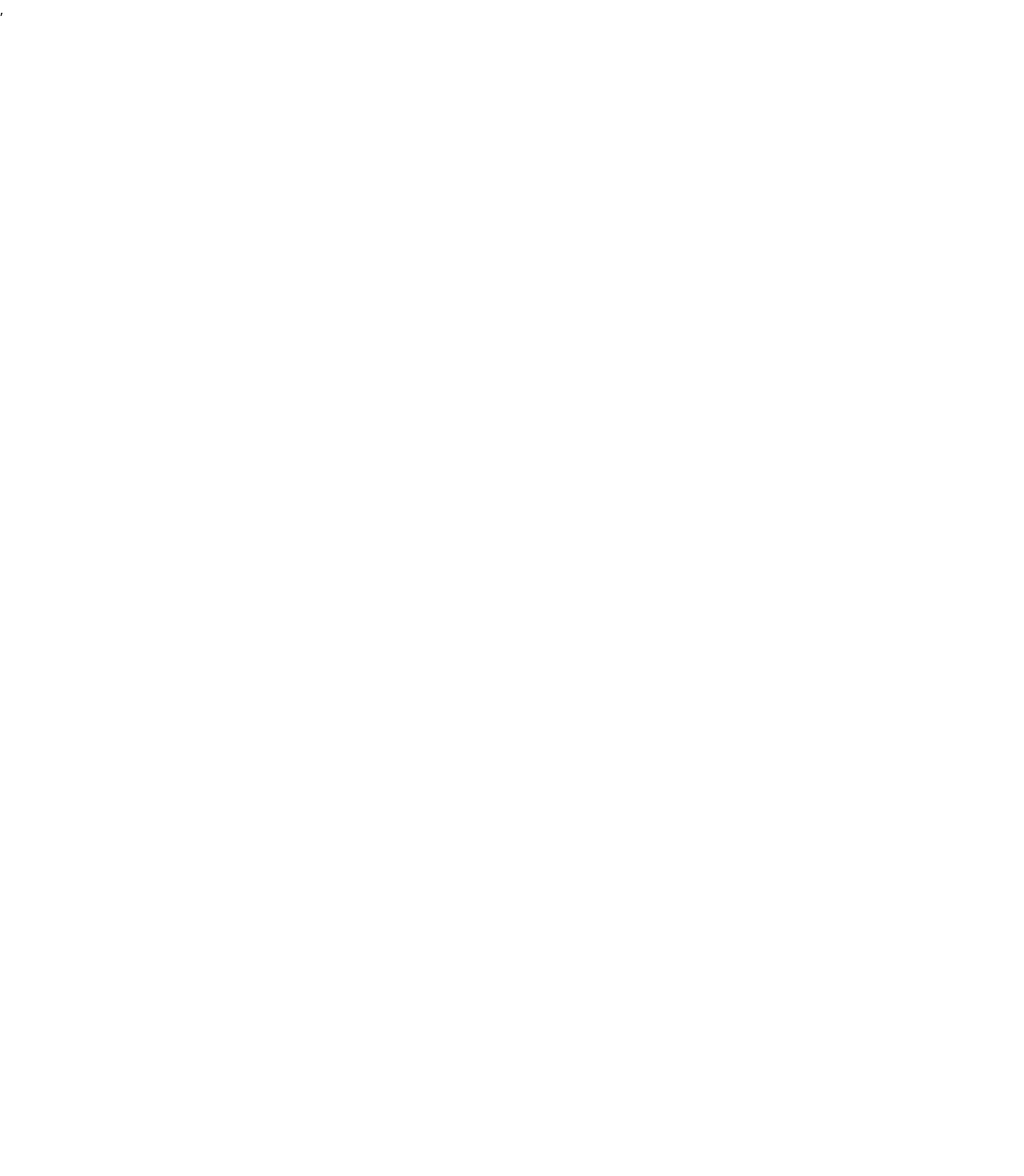
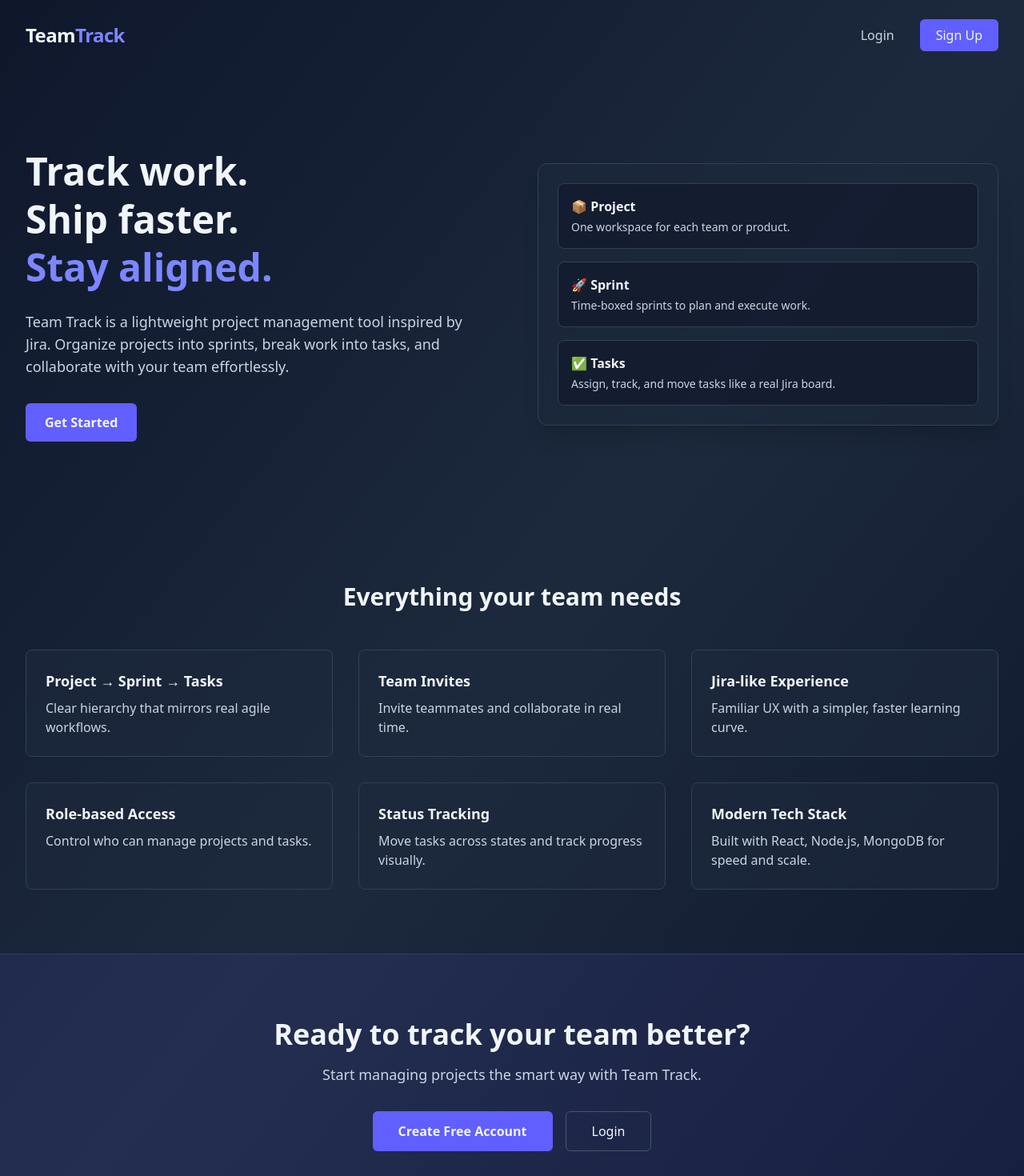
Before and after one commit to mayhemking007/TeamTrack, a React app in the folder frontend/: page / in a window 1280 px wide. Before the commit this address had no page. Shown: the top 1470 px of the page at 80% size. Before the commit the page ends 800 px from the top, so only its background shows below. Built offline with nearby package versions, Linux system fonts and the light colour scheme; the HTML template or start-up script is replaced by a standard one.

Commit message:
Improved css of login and signup pages.

```diff
--- a/frontend/src/App.tsx
+++ b/frontend/src/App.tsx
@@ -16,11 +16,13 @@ import CreateSprint from "./pages/CreateSprintPage";
 import SingleSprintPage from "./pages/SingleSprintPage";
 import CreateTeam from "./pages/CreateTeam";
 import SingleTaskPage from "./pages/SingleTaskPage";
+import LandingPage from "./pages/LandingPage";
 
 function App() {
   return (
     <BrowserRouter>
     <Routes>
+      <Route path={"/"} element={<LandingPage />}></Route>
       <Route path={"/login"} element={<Login />} />
 
       <Route path={"/signup"} element={<Signup />} />
--- /dev/null
+++ b/frontend/src/pages/LandingPage.tsx
@@ -0,0 +1,151 @@
+import React from "react";
+import { useNavigate } from "react-router";
+
+export default function LandingPage() {
+    const navigate = useNavigate();
+  return (
+    <div className="min-h-screen bg-gradient-to-br from-slate-900 via-slate-800 to-slate-900 text-slate-100">
+      {/* Navbar */}
+      <nav className="flex items-center justify-between px-8 py-6 max-w-7xl mx-auto">
+        <div className="text-2xl font-bold tracking-tight">
+          Team<span className="text-indigo-400">Track</span>
+        </div>
+
+        <div className="flex items-center gap-4">
+          <button onClick={() => navigate('/login')} className="px-4 py-2 rounded-md text-slate-300 hover:text-white transition">
+            Login
+          </button>
+          <button onClick={() => navigate('/signup')} className="px-5 py-2 rounded-md bg-indigo-500 hover:bg-indigo-600 transition font-medium">
+            Sign Up
+          </button>
+        </div>
+      </nav>
+
+      {/* Hero Section */}
+      <section className="max-w-7xl mx-auto px-8 py-24 grid md:grid-cols-2 gap-16 items-center">
+        <div>
+          <h1 className="text-5xl font-extrabold leading-tight">
+            Track work.
+            <br />
+            Ship faster.
+            <br />
+            <span className="text-indigo-400">Stay aligned.</span>
+          </h1>
+
+          <p className="mt-6 text-lg text-slate-300 max-w-xl">
+            Team Track is a lightweight project management tool inspired by Jira.
+            Organize projects into sprints, break work into tasks, and collaborate
+            with your team effortlessly.
+          </p>
+
+          <div className="mt-8 flex gap-4">
+            <button onClick={() => navigate('/login')} className="px-6 py-3 bg-indigo-500 hover:bg-indigo-600 rounded-md font-semibold transition">
+              Get Started
+            </button>
+          </div>
+        </div>
+
+        {/* Hero Card */}
+        <div className="bg-slate-800/60 backdrop-blur rounded-xl p-6 shadow-xl border border-slate-700">
+          <div className="space-y-4">
+            <Card title="📦 Project">
+              One workspace for each team or product.
+            </Card>
+            <Card title="🚀 Sprint">
+              Time-boxed sprints to plan and execute work.
+            </Card>
+            <Card title="✅ Tasks">
+              Assign, track, and move tasks like a real Jira board.
+            </Card>
+          </div>
+        </div>
+      </section>
+
+      {/* Features */}
+      <section className="max-w-7xl mx-auto px-8 py-20">
+        <h2 className="text-3xl font-bold text-center mb-12">
+          Everything your team needs
+        </h2>
+
+        <div className="grid md:grid-cols-3 gap-8">
+          <Feature
+            title="Project → Sprint → Tasks"
+            description="Clear hierarchy that mirrors real agile workflows."
+          />
+          <Feature
+            title="Team Invites"
+            description="Invite teammates and collaborate in real time."
+          />
+          <Feature
+            title="Jira-like Experience"
+            description="Familiar UX with a simpler, faster learning curve."
+          />
+          <Feature
+            title="Role-based Access"
+            description="Control who can manage projects and tasks."
+          />
+          <Feature
+            title="Status Tracking"
+            description="Move tasks across states and track progress visually."
+          />
+          <Feature
+            title="Modern Tech Stack"
+            description="Built with React, Node.js, MongoDB for speed and scale."
+          />
+        </div>
+      </section>
+
+      {/* CTA */}
+      <section className="bg-indigo-500/10 border-t border-slate-700">
+        <div className="max-w-7xl mx-auto px-8 py-20 text-center">
+          <h2 className="text-4xl font-bold">
+            Ready to track your team better?
+          </h2>
+          <p className="mt-4 text-slate-300 text-lg">
+            Start managing projects the smart way with Team Track.
+          </p>
+
+          <div className="mt-8 flex justify-center gap-4">
+            <button onClick={() => navigate('/signup')} className="px-8 py-3 bg-indigo-500 hover:bg-indigo-600 rounded-md font-semibold transition">
+              Create Free Account
+            </button>
+            <button onClick={() => navigate('/login')} className="px-8 py-3 border border-slate-600 rounded-md hover:bg-slate-800 transition">
+              Login
+            </button>
+          </div>
+        </div>
+      </section>
+
+      {/* Footer */}
+      <footer className="py-8 text-center text-slate-400 text-sm">
+        © {new Date().getFullYear()} Team Track. All rights reserved.
+      </footer>
+    </div>
+  );
+}
+
+/* ----------------- Components ----------------- */
+
+function Feature( {
+  title,
+  description,
+}: {
+  title: string;
+  description: string;
+}) {
+  return (
+    <div className="bg-slate-800/60 border border-slate-700 rounded-lg p-6 hover:border-indigo-500 transition">
+      <h3 className="text-lg font-semibold mb-2">{title}</h3>
+      <p className="text-slate-300">{description}</p>
+    </div>
+  );
+}
+
+function Card({title, children} : {title : string, children : React.ReactNode}) {
+  return (
+    <div className="bg-slate-900/60 border border-slate-700 rounded-lg p-4">
+      <h4 className="font-semibold mb-1">{title}</h4>
+      <p className="text-slate-300 text-sm">{children}</p>
+    </div>
+  );
+}
--- a/frontend/src/pages/Login.tsx
+++ b/frontend/src/pages/Login.tsx
@@ -50,25 +50,31 @@ export default function Login(){
         )
     }
     return (
-        <div className="bg-blue-200 h-screen flex items-center justify-center">
-            <div className="bg-white rounded-lg border-1 shadow-md w-120 h-85 px-4 py-4">
-                <h1>Log In</h1>
+        <div className="min-h-screen bg-gradient-to-br from-slate-900 via-slate-800 to-slate-900 flex items-center justify-center">
+            <div className="bg-slate-900 border border-slate-700 rounded-xl shadow-xl w-[28rem] px-8 py-8">
+                <h1 className="text-3xl font-bold text-white text-center mb-8">Log In</h1>
                 <div>
-                    <div>
-                        <label>Username</label>
+                    <div className="mb-6">
+                        <label className="block text-slate-300 mb-2 text-sm">Username</label>
                         <input type="text" onChange={(e) => {
                             setUsername(e.target.value)
-                        }} name="username" id="username" placeholder="Username" className="border-1 rounded-md mx-4 my-4 px-2 py-1"/>
+                        }} name="username" id="username" placeholder="Username" className="w-full rounded-md bg-slate-800 border border-slate-600 text-white px-3 py-2 focus:outline-none focus:ring-2 focus:ring-indigo-500"/>
                     </div>
-                    <div>
-                        <label>Password</label>
+                    <div  className="mb-6">
+                        <label className="block text-slate-300 mb-2 text-sm">Password</label>
                         <input type="password" onChange={(e) => {
                             setPassword(e.target.value)
-                        }} name="password" id="password" ref={passRef} placeholder="Write Your Password" className="border-1 rounded-md mx-4 my-4 px-2 py-1" />
-                        <button onClick={passwordToggle}>Show</button>
+                        }} name="password" id="password" ref={passRef} placeholder="Write Your Password" className="flex-1 rounded-md bg-slate-800 border border-slate-600 text-white px-3 py-2 focus:outline-none focus:ring-2 focus:ring-indigo-500" />
+                        <button className="mx-4 px-3 py-2 text-sm rounded-md bg-slate-700 text-slate-200 hover:bg-slate-600 transition" onClick={passwordToggle}>Show</button>
                     </div>
                 </div>
-                <button onClick={submitHandler} type="submit">Submit</button>
+                <button className="w-full mt-2 bg-indigo-500 hover:bg-indigo-600 text-white font-semibold py-2 rounded-md transition" onClick={submitHandler} type="submit">Submit</button>
+                <p className="text-center text-slate-400 text-sm mt-6">
+                    Don&apos;t have an account?{" "}
+                    <a href="/signup" className="text-indigo-400 hover:underline">
+                        Sign Up
+                    </a>
+                </p>
             </div>
         </div>
     )
--- a/frontend/src/pages/Signup.tsx
+++ b/frontend/src/pages/Signup.tsx
@@ -52,38 +52,105 @@ export default function Signup(){
         )
     }
     return (
-        <div className="bg-blue-200 h-screen flex items-center justify-center">
-            <div className="bg-white rounded-lg border-1 shadow-md w-120 h-85 px-4 py-4">
-                <h1>Sign Up</h1>
+       <div className="min-h-screen bg-gradient-to-br from-slate-900 via-slate-800 to-slate-900 flex items-center justify-center">
+            <div className="bg-slate-900 border border-slate-700 rounded-xl shadow-xl w-[30rem] px-8 py-8">
+
+                <h1 className="text-3xl font-bold text-white text-center mb-8">
+                Sign Up
+                </h1>
+
                 <div>
-                    <div>
-                        <label>Name</label>
-                        <input type="text" onChange={(e) => {
-                            setName(e.target.value)
-                        }} name="name" id="name" placeholder="e.g. John Doe" className="border-1 rounded-md mx-4 my-4 px-2 py-1" />
-                    </div>
-                    <div>
-                        <label>Email</label>
-                        <input type="email" onChange={(e) => {
-                            setEmail(e.target.value)
-                        }} name="email" id="email" placeholder="example@mail.com" className="border-1 rounded-md mx-4 my-4 px-2 py-1" />
-                    </div>
-                    <div>
-                        <label>Username</label>
-                        <input type="text" onChange={(e) => {
-                            setUsername(e.target.value)
-                        }} name="username" id="username" placeholder="Username" className="border-1 rounded-md mx-4 my-4 px-2 py-1"/>
-                    </div>
-                    <div>
-                        <label>Password</label>
-                        <input type="password" onChange={(e) => {
-                            setPassword(e.target.value)
-                        }} name="password" id="password" ref={passRef} placeholder="Write Your Password" className="border-1 rounded-md mx-4 my-4 px-2 py-1" />
-                        <button onClick={passwordToggle}>Show</button>
+                <div className="mb-5">
+                    <label className="block text-slate-300 mb-2 text-sm">
+                    Name
+                    </label>
+                    <input
+                    type="text"
+                    onChange={(e) => {
+                        setName(e.target.value);
+                    }}
+                    name="name"
+                    id="name"
+                    placeholder="e.g. John Doe"
+                    className="w-full rounded-md bg-slate-800 border border-slate-600 text-white px-3 py-2 focus:outline-none focus:ring-2 focus:ring-indigo-500"
+                    />
+                </div>
+
+                <div className="mb-5">
+                    <label className="block text-slate-300 mb-2 text-sm">
+                    Email
+                    </label>
+                    <input
+                    type="email"
+                    onChange={(e) => {
+                        setEmail(e.target.value);
+                    }}
+                    name="email"
+                    id="email"
+                    placeholder="example@mail.com"
+                    className="w-full rounded-md bg-slate-800 border border-slate-600 text-white px-3 py-2 focus:outline-none focus:ring-2 focus:ring-indigo-500"
+                    />
+                </div>
+
+                <div className="mb-5">
+                    <label className="block text-slate-300 mb-2 text-sm">
+                    Username
+                    </label>
+                    <input
+                    type="text"
+                    onChange={(e) => {
+                        setUsername(e.target.value);
+                    }}
+                    name="username"
+                    id="username"
+                    placeholder="Username"
+                    className="w-full rounded-md bg-slate-800 border border-slate-600 text-white px-3 py-2 focus:outline-none focus:ring-2 focus:ring-indigo-500"
+                    />
+                </div>
+
+                <div className="mb-6">
+                    <label className="block text-slate-300 mb-2 text-sm">
+                    Password
+                    </label>
+                    <div className="flex gap-2">
+                    <input
+                        type="password"
+                        onChange={(e) => {
+                        setPassword(e.target.value);
+                        }}
+                        name="password"
+                        id="password"
+                        ref={passRef}
+                        placeholder="Write Your Password"
+                        className="flex-1 rounded-md bg-slate-800 border border-slate-600 text-white px-3 py-2 focus:outline-none focus:ring-2 focus:ring-indigo-500"
+                    />
+                    <button
+                        onClick={passwordToggle}
+                        className="px-3 py-2 text-sm rounded-md bg-slate-700 text-slate-200 hover:bg-slate-600 transition"
+                    >
+                        Show
+                    </button>
                     </div>
                 </div>
-                <button onClick={submitHandler} type="submit">Submit</button>
+                </div>
+
+                <button
+                onClick={submitHandler}
+                type="submit"
+                className="w-full mt-2 bg-indigo-500 hover:bg-indigo-600 text-white font-semibold py-2 rounded-md transition"
+                >
+                Submit
+                </button>
+
+                <p className="text-center text-slate-400 text-sm mt-6">
+                Already signed up?{" "}
+                <a href="/login" className="text-indigo-400 hover:underline">
+                    Login here
+                </a>
+                </p>
+
             </div>
-        </div>
+         </div>
+
     )
 }
```
